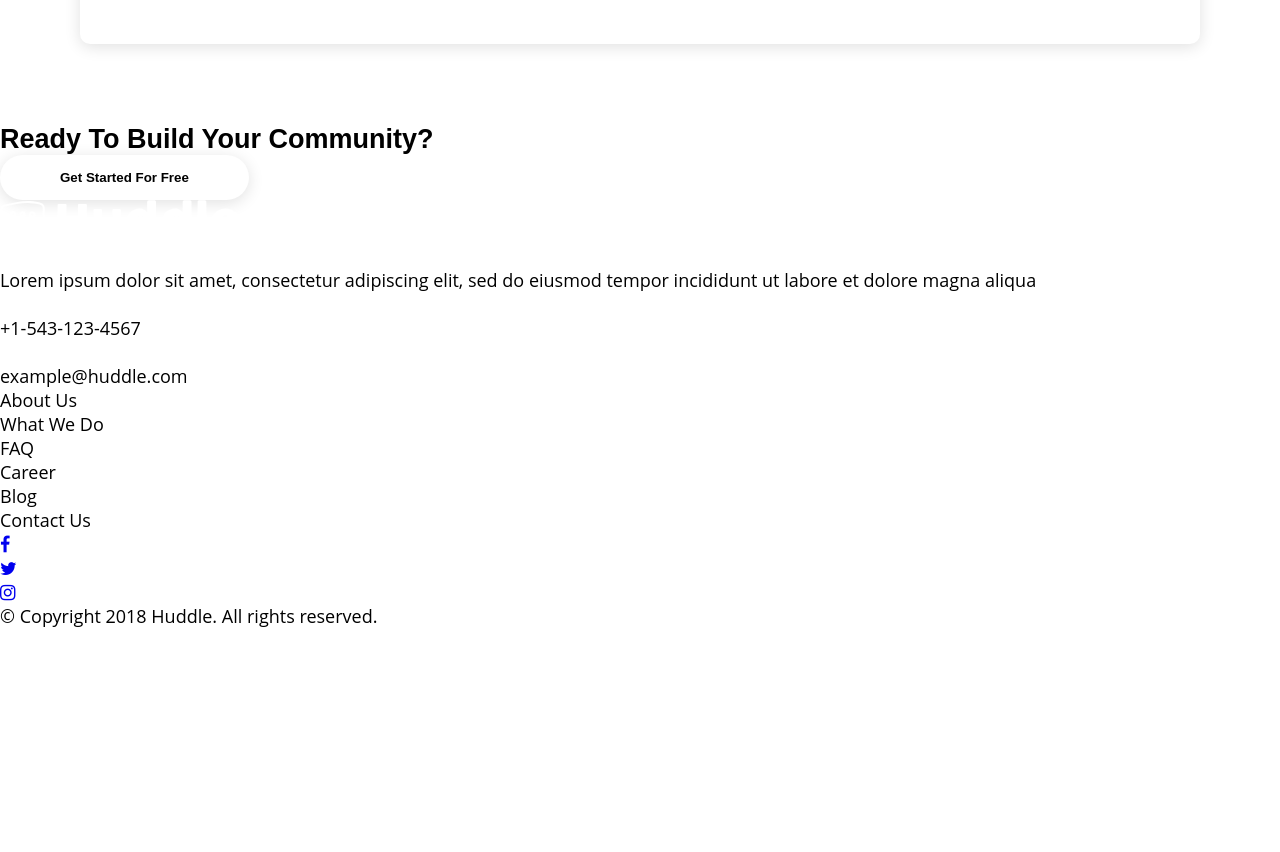
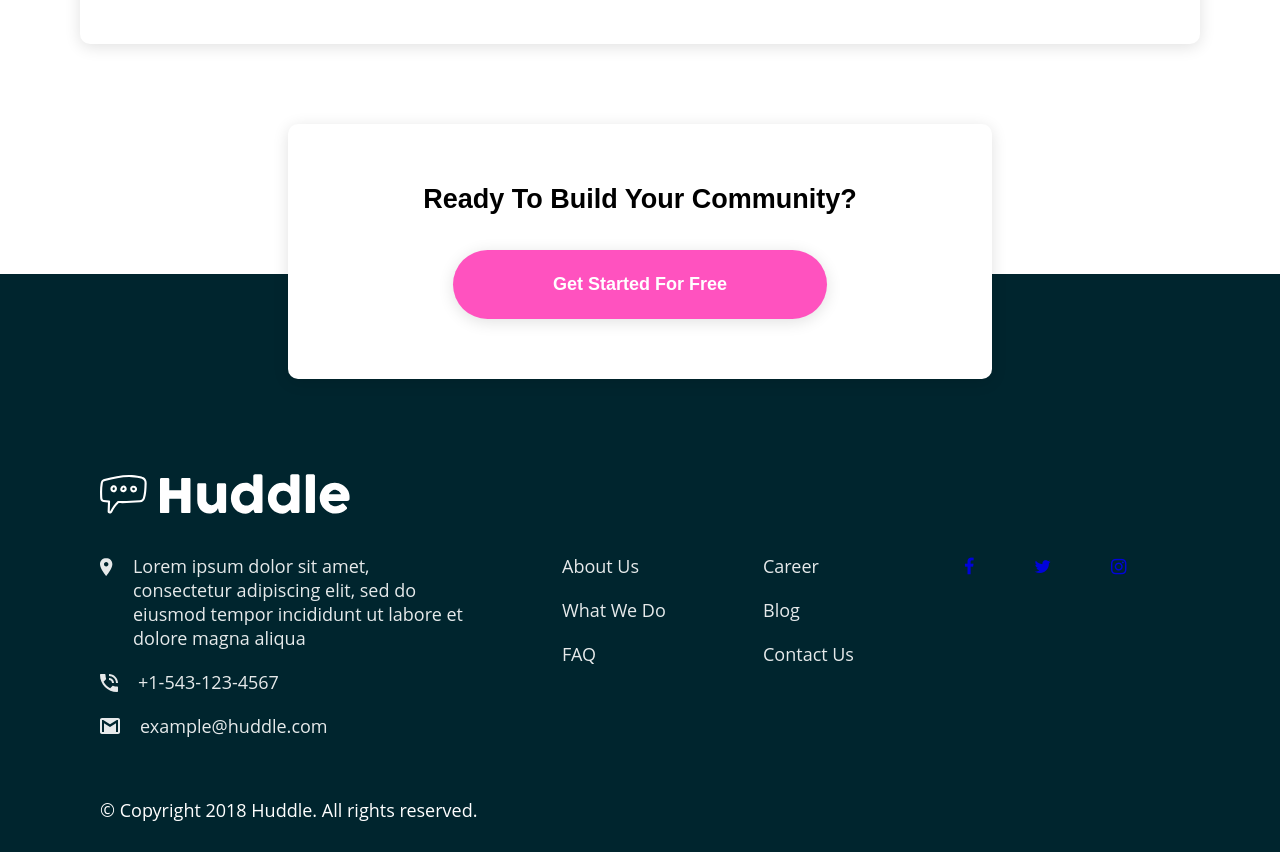
Before and after one commit to shirleymq/ProyectoWeb, a plain HTML site: page index.html in a window 1280 px wide. Shown: the part 2080-2932 px from the top of the page. Before the commit the page ends 2708 px from the top, so only its background shows below. Drawn offline with Linux system fonts and the light colour scheme; a web font is replaced by a local one.

Commit message:
diseño Shirley

```diff
--- a/css/style.css
+++ b/css/style.css
@@ -95,5 +95,80 @@ nav img{
     margin: 10px 0px;
 }
 .content p{
-    width: 75%;
+    width: 93%;
+    color: hsl(208, 11%, 55%);
 }
+.left{
+    margin-right: 0px;
+}
+.left p{
+    width: 100%
+}
+.promo{
+    position: relative;
+    max-width: 100%;
+    width: 55%;
+    display: flex;
+    flex-direction: column;
+    justify-content: center;
+    align-items: center;
+    margin: auto;
+    background-color: #fff;
+    padding: 60px 0px;
+    box-shadow: 0 3px 16px  rgba(0,0,0,0.12);
+    border-radius: 10px;
+    margin-bottom: -105px;
+}
+.promo h1{
+    margin-bottom: 15px;
+}
+.btn2{
+    margin-top: 20px;
+    padding: 24px 100px;
+    border-radius: 40px;
+    background-color: hsl(322, 100%, 66%);
+    color: #fff;
+    font-size: 18px;
+}
+footer{
+    display: flex;
+    flex-direction: column;
+    background-color: hsl(192, 100%, 9%);
+    color: #fff;
+    padding: 200px 100px 30px;
+}
+.footer-logo{
+    width: 250px;
+}
+.footer-sec{
+    display: flex;
+    margin: 40px 0px;
+}
+.sec-1{
+    min-width: 40%;
+    width: 40%;
+
+}
+.add{
+  display: flex;
+  align-items: flex-start;
+}
+.add img{
+    margin-top: 4px;
+    margin-right: 20px;
+}
+li{
+    margin-bottom: 20px;
+    padding-right: 60px;
+    opacity: 0.9;
+}
+.sec-2,
+.sec-3,
+.sec-4{
+    width: 20%;
+    margin-left: 30px;
+}
+.social{
+    display: flex;
+    padding: 0;
+}
```
